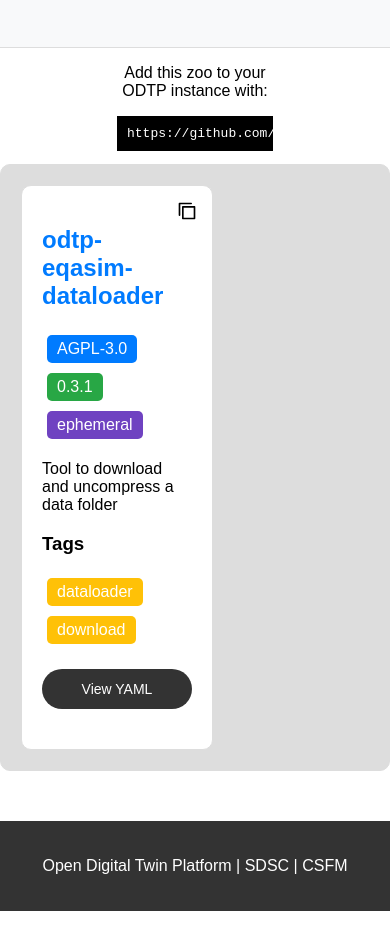
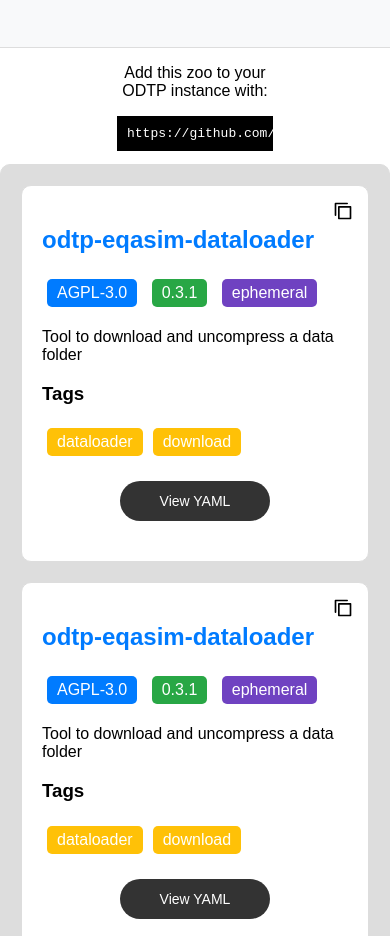
Before and after one commit to odtp-org/odtp-zoo, a plain HTML site: page index.html in a window 390 px wide. Shown: the part 164-1100 px from the top of the page. Before the commit the page ends 1075 px from the top, so only its background shows below. Drawn offline with nearby package versions, Linux system fonts and the light colour scheme.

Commit message:
Design now is responsive

```diff
--- a/index.html
+++ b/index.html
@@ -77,6 +77,24 @@
             background-color: #ddd; /* Sets the background color of the grid to grey */
         }
 
+        @media screen and (max-width: 1200px) {
+            .grid {
+                grid-template-columns: repeat(3, 1fr);
+            }
+        }
+
+        @media screen and (max-width: 900px) {
+            .grid {
+                grid-template-columns: repeat(2, 1fr);
+            }
+        }
+
+        @media screen and (max-width: 600px) {
+            .grid {
+                grid-template-columns: repeat(1, 1fr);
+            }
+        }
+
         .card {
             position: relative;
             border: 1px solid #ddd;
@@ -86,6 +104,7 @@
             box-sizing: border-box;
             background-color: #fff; /* Sets the background color of the cards to white */
         }
+
         .badge {
             display: inline-block;
             padding: 5px 10px;
@@ -324,7 +343,7 @@
 <!-- Add this just before the closing body tag -->
 
 </body>
-<footer style="background-color: #333; color: #fff; padding: 20px; text-align: center;">
+<footer style="background-color: #000; color: #fff; padding: 20px; text-align: center;">
     <p>Open Digital Twin Platform | SDSC | CSFM</p>
     <!-- <p><a href="#" style="color: #fff; text-decoration: none;">Terms of Service</a> | <a href="#" style="color: #fff; text-decoration: none;">Privacy Policy</a></p> -->
 </footer>
--- a/index.json
+++ b/index.json
@@ -1,5 +1,110 @@
 {
     "components": [
+        {
+            "component-name": "odtp-eqasim-dataloader",
+            "component-author": "Carlos Vivar Rios",
+            "component-version": "0.3.1",
+            "component-repository": "https://github.com/odtp-org/odtp-eqasim-dataloader",
+            "component-license": "AGPL-3.0" ,
+            "component-type": "ephemeral",
+            "component-description": "Tool to download and uncompress a data folder",
+            "odpt.yaml": "odtp-eqasim-dataloader_0.3.1.yaml",
+            "added_date": "2024-04-19",
+            "tags": [
+                "dataloader",
+                "download"
+            ]
+        },
+        {
+            "component-name": "odtp-eqasim-dataloader",
+            "component-author": "Carlos Vivar Rios",
+            "component-version": "0.3.1",
+            "component-repository": "https://github.com/odtp-org/odtp-eqasim-dataloader",
+            "component-license": "AGPL-3.0" ,
+            "component-type": "ephemeral",
+            "component-description": "Tool to download and uncompress a data folder",
+            "odpt.yaml": "odtp-eqasim-dataloader_0.3.1.yaml",
+            "added_date": "2024-04-19",
+            "tags": [
+                "dataloader",
+                "download"
+            ]
+        },
+        {
+            "component-name": "odtp-eqasim-dataloader",
+            "component-author": "Carlos Vivar Rios",
+            "component-version": "0.3.1",
+            "component-repository": "https://github.com/odtp-org/odtp-eqasim-dataloader",
+            "component-license": "AGPL-3.0" ,
+            "component-type": "ephemeral",
+            "component-description": "Tool to download and uncompress a data folder",
+            "odpt.yaml": "odtp-eqasim-dataloader_0.3.1.yaml",
+            "added_date": "2024-04-19",
+            "tags": [
+                "dataloader",
+                "download"
+            ]
+        },
+        {
+            "component-name": "odtp-eqasim-dataloader",
+            "component-author": "Carlos Vivar Rios",
+            "component-version": "0.3.1",
+            "component-repository": "https://github.com/odtp-org/odtp-eqasim-dataloader",
+            "component-license": "AGPL-3.0" ,
+            "component-type": "ephemeral",
+            "component-description": "Tool to download and uncompress a data folder",
+            "odpt.yaml": "odtp-eqasim-dataloader_0.3.1.yaml",
+            "added_date": "2024-04-19",
+            "tags": [
+                "dataloader",
+                "download"
+            ]
+        },
+        {
+            "component-name": "odtp-eqasim-dataloader",
+            "component-author": "Carlos Vivar Rios",
+            "component-version": "0.3.1",
+            "component-repository": "https://github.com/odtp-org/odtp-eqasim-dataloader",
+            "component-license": "AGPL-3.0" ,
+            "component-type": "ephemeral",
+            "component-description": "Tool to download and uncompress a data folder",
+            "odpt.yaml": "odtp-eqasim-dataloader_0.3.1.yaml",
+            "added_date": "2024-04-19",
+            "tags": [
+                "dataloader",
+                "download"
+            ]
+        },
+        {
+            "component-name": "odtp-eqasim-dataloader",
+            "component-author": "Carlos Vivar Rios",
+            "component-version": "0.3.1",
+            "component-repository": "https://github.com/odtp-org/odtp-eqasim-dataloader",
+            "component-license": "AGPL-3.0" ,
+            "component-type": "ephemeral",
+            "component-description": "Tool to download and uncompress a data folder",
+            "odpt.yaml": "odtp-eqasim-dataloader_0.3.1.yaml",
+            "added_date": "2024-04-19",
+            "tags": [
+                "dataloader",
+                "download"
+            ]
+        },
+        {
+            "component-name": "odtp-eqasim-dataloader",
+            "component-author": "Carlos Vivar Rios",
+            "component-version": "0.3.1",
+            "component-repository": "https://github.com/odtp-org/odtp-eqasim-dataloader",
+            "component-license": "AGPL-3.0" ,
+            "component-type": "ephemeral",
+            "component-description": "Tool to download and uncompress a data folder",
+            "odpt.yaml": "odtp-eqasim-dataloader_0.3.1.yaml",
+            "added_date": "2024-04-19",
+            "tags": [
+                "dataloader",
+                "download"
+            ]
+        },
         {
             "component-name": "odtp-eqasim-dataloader",
             "component-author": "Carlos Vivar Rios",
```
